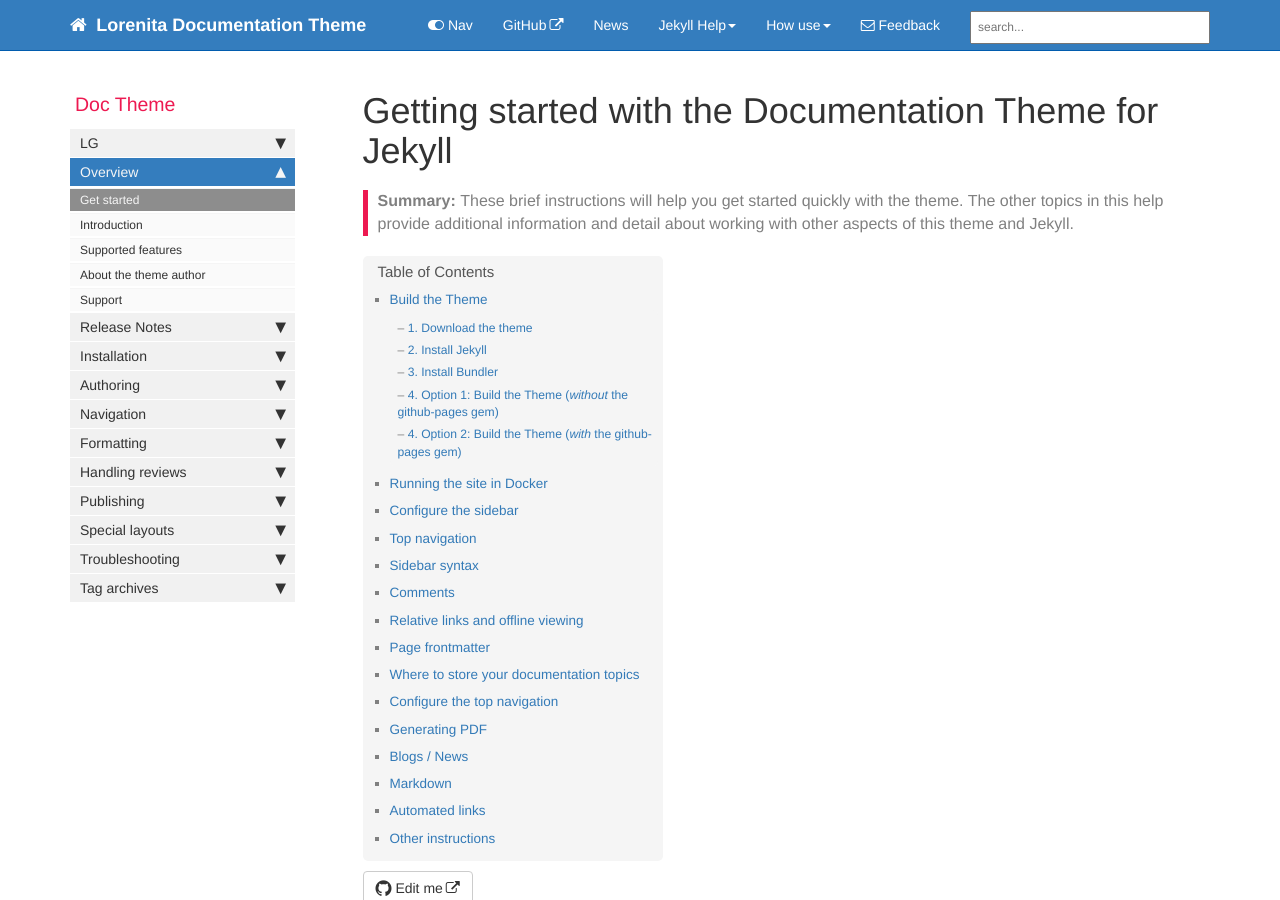
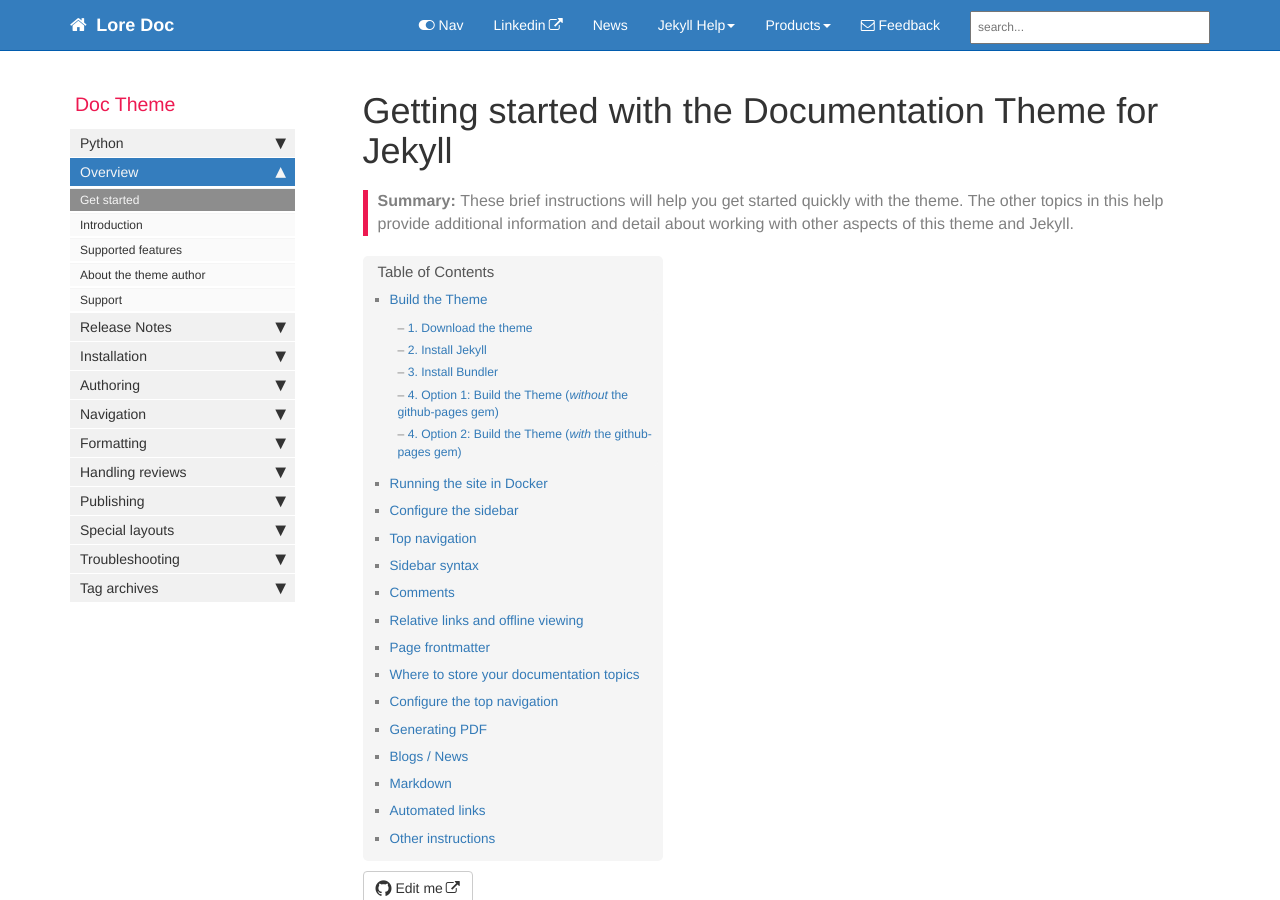
Before and after one commit to lg-gonzalez-juarez/documentation, a Jekyll site: the page built from index.md, in a window 1280 px wide and 900 px high. Built offline with Jekyll 4.4.1, drawn with Linux system fonts in a browser that asks for light colours; comment, search, counter and statistics services are not loaded.

Commit message:
updated config yml

```diff
--- a/_config.yml
+++ b/_config.yml
@@ -1,12 +1,13 @@
-repository: tomjoht/documentation-theme-jekyll
+repository: https://github.com/lg-gonzalez-juarez/Doc
+# repository: tomjoht/documentation-theme-jekyll
 
 output: web
 # this property is useful for conditional filtering of content that is separate from the PDF.
 
-topnav_title: Lorenita Documentation Theme
+topnav_title: Lore Doc
 # this appears on the top navigation bar next to the home button
 
-site_title: Lorenita theme for documentation
+site_title: LorenaGonzalezJuarez
 # this appears in the html browser tab for the site title (seen mostly by search engines, not users)
 
 company_name: Altran
@@ -19,7 +20,8 @@
 # gitlab_editme_path: tomjoht/documentation-theme-jekyll/blob/gh-pages/
 # if you're using GitLab, provide the basepath to the branch you've created for reviews, following the sample here. if not, leave this value blank.
 
-google_analytics: UA-66296557-1
+google_analytics:
+#google_analytics: UA-66296557-1
 # if you have google-analytics ID, put it in. if not, edit this value to blank.
 
 host: 127.0.0.1
--- a/_data/sidebars/mydoc_sidebar.yml
+++ b/_data/sidebars/mydoc_sidebar.yml
@@ -19,7 +19,7 @@
       output: pdf
       type: frontmatter
 
-  - title: LG
+  - title: Python
     output: web, pdf
     folderitems:
 
```
Also changed, not shown: _data/topnav.yml (+4 -4 lines).
